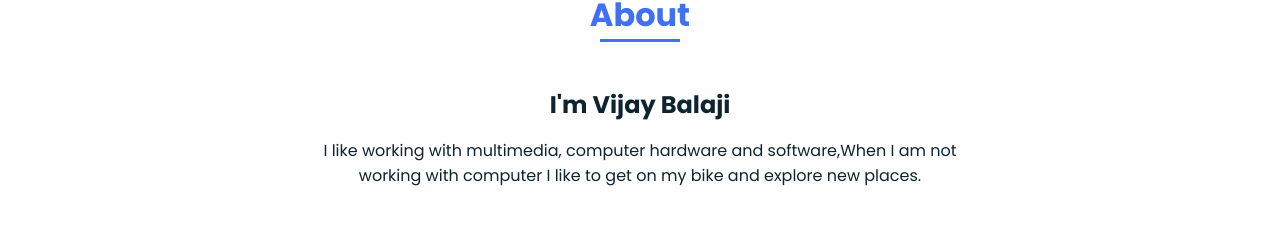
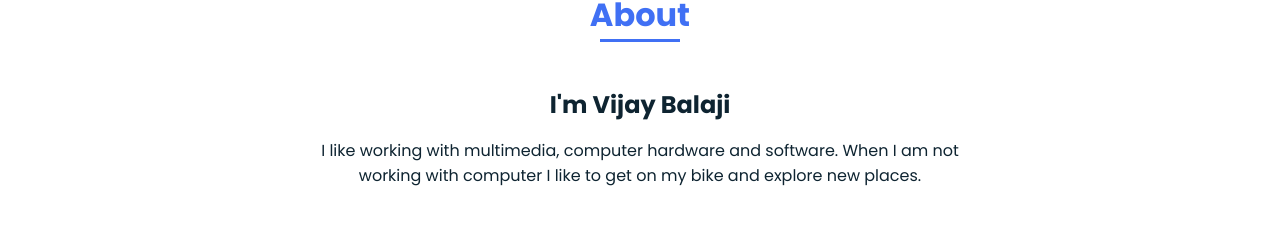
Before and after one commit to VIJAYBALAJI10/VIJAYBALAJI10.github.io, a plain HTML site: page index.html in a window 1280 px wide. Shown: the part 889-1127 px from the top of the page. Drawn offline with nearby package versions, Linux system fonts and the light colour scheme; a script that the page names is missing.

Commit message:
Update index.html

```diff
--- a/index.html
+++ b/index.html
@@ -60,7 +60,7 @@
             <div class="about__container">
                 <div>
                     <h2 class="about__subtitle"  style="text-align: center;">I'm Vijay Balaji </h2>
-                    <p class="about__text"  style="text-align: center;"> I like working with multimedia, computer hardware and software,When I am not working
+                    <p class="about__text"  style="text-align: center;"> I like working with multimedia, computer hardware and software. When I am not working
                         with computer I like to get on my bike and explore new places. </p>
                 </div>
             </div>
```
